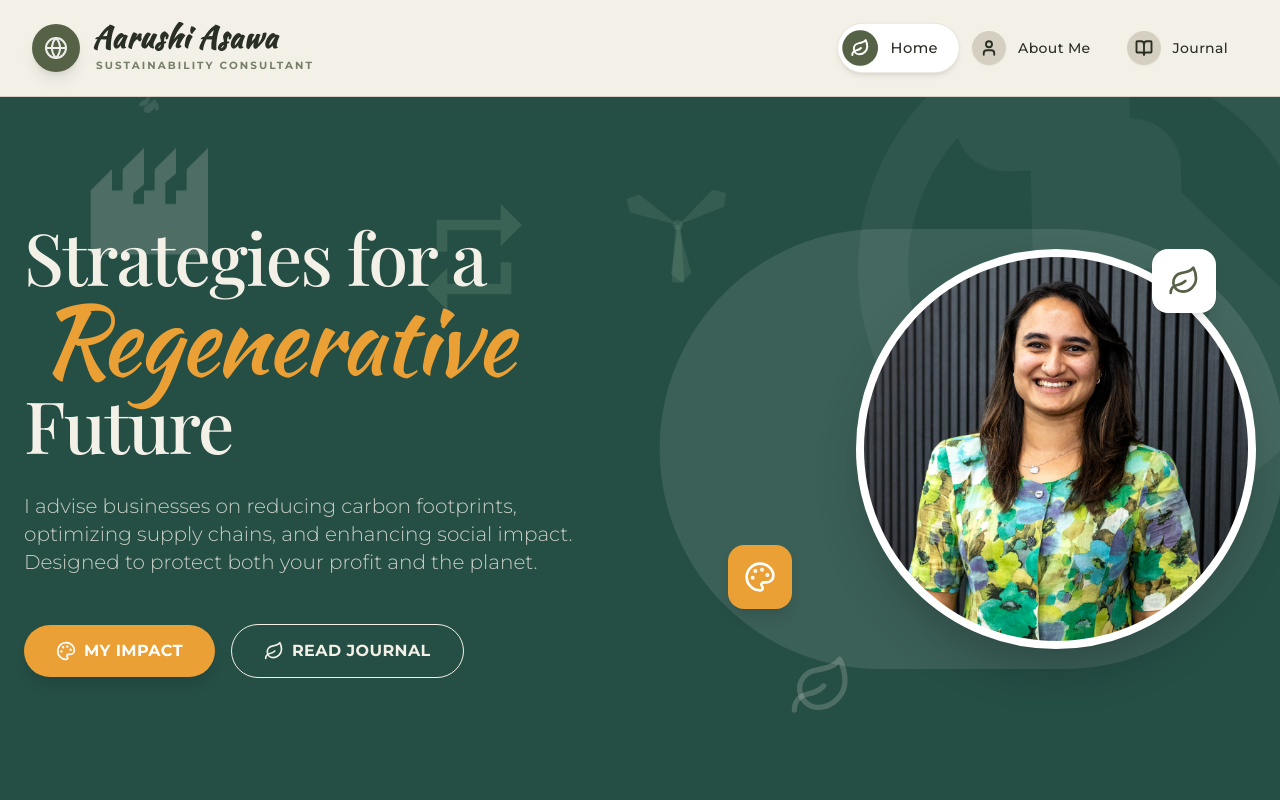
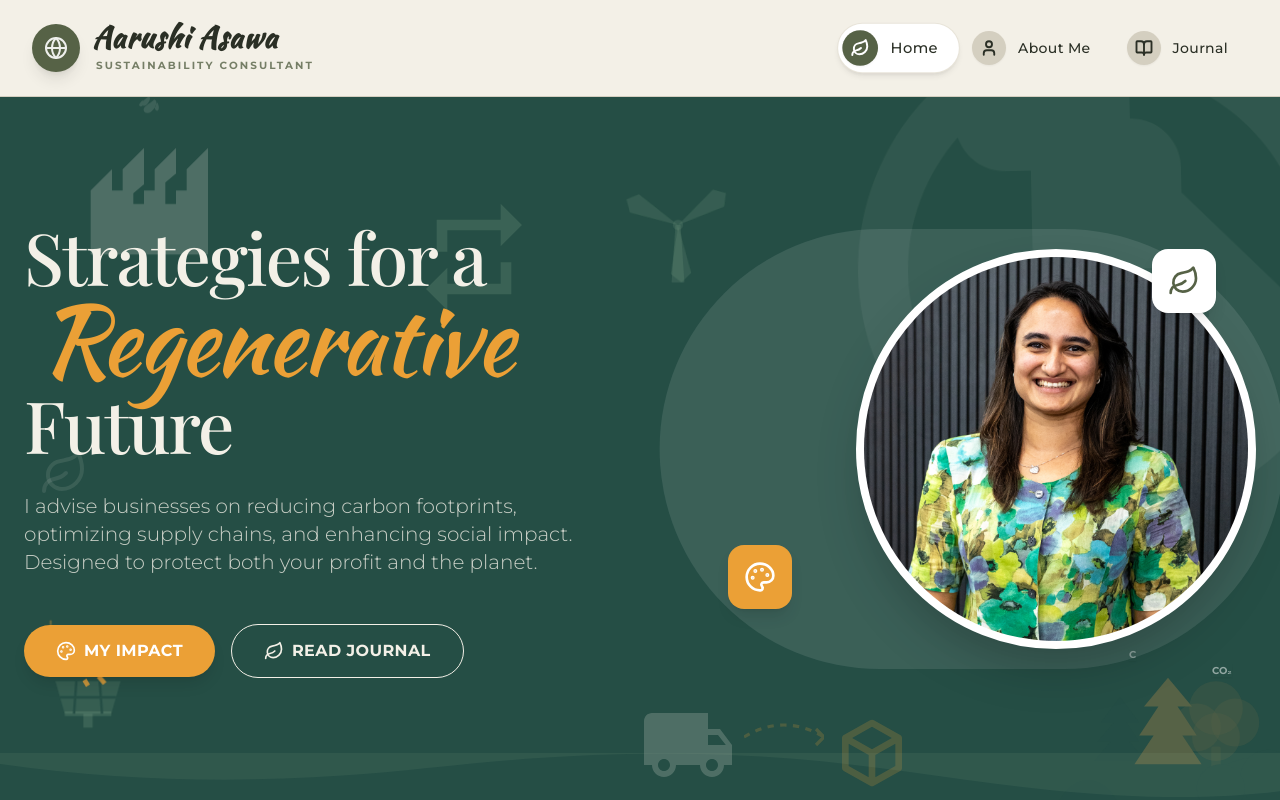
Before and after one commit to kothariprakhar/AarushiAsawa, a React (Vite) app: page / in a window 1280 px wide. Shown: the top 800 px of the page. Built offline with nearby package versions, Linux system fonts and the light colour scheme; a web font is replaced by a local one.

Commit message:
CSS modifications to Hero Section

```diff
--- a/components/Hero.tsx
+++ b/components/Hero.tsx
@@ -46,9 +46,6 @@ const ScrollReveal = ({ children, className = "", delay = 0 }: { children: React
 const Hero: React.FC<HeroProps> = ({ setView }) => {
   const [activeStep, setActiveStep] = useState(0);
 
-  // Auto-rotate steps every 5 seconds if user hasn't interacted recently (optional, maybe just manual for better UX)
-  // Let's keep it manual for "elite" feel - users like control.
-
   const steps = [
     {
         id: 0,
@@ -85,9 +82,12 @@ const Hero: React.FC<HeroProps> = ({ setView }) => {
   ];
 
   return (
-    <div className="bg-deep-green min-h-screen flex flex-col relative overflow-hidden transition-colors duration-500">
+    <div className="flex flex-col w-full">
 
-      {/* --- Playful Diagram Layer (Background) --- */}
+      {/* --- HERO SECTION (Green) --- */}
+      <div className="bg-deep-green min-h-[calc(100vh-6rem)] flex flex-col relative overflow-hidden">
+
+        {/* --- Playful Diagram Layer (Background) - SCOPED TO HERO SECTION --- */}
         <div className="absolute inset-0 pointer-events-none select-none overflow-hidden">
 
             {/* Top Right: The Earth (The Client) - Large Diagram style */}
@@ -128,7 +128,7 @@ const Hero: React.FC<HeroProps> = ({ setView }) => {
                 <div className="relative">
                     {/* Factory Icon */}
                     <svg className="w-24 h-24 md:w-32 md:h-32 text-earth-50" viewBox="0 0 24 24" fill="currentColor">
-                    <path d="M22 22H2V10l4-4v4h2V6l4-4v8h2V6l4-4v8h2V6l4-4v8h2V6l4-4v8h2V6l4-4v8h2V6l4-4v8h2V6l4-4v8h2V6l4-4v8h2V6l4-4v8h2V6l4-4v8h2V6l4-4v8h2V6l4-4v8h2V6l4-4v8h2V6l4-4v8h2V6l4-4v8h2V6l4-4v8h2V6l4-4v8h2V6l4-4v8h2V6l4-4v8h2V6l4-4v8h2V6l4-4v8h2V6l4-4v12h2v8zM12 12.5V8.8L10 10.5v2h2zm6 0V6.8l-2 1.7v4h2z" />
+                        <path d="M22 22H2V10l4-4v4h2V6l4-4v8h2V6l4-4v8h2V6l4-4v8h2V6l4-4v8h2V6l4-4v8h2V6l4-4v8h2V6l4-4v8h2V6l4-4v8h2V6l4-4v8h2V6l4-4v8h2V6l4-4v8h2V6l4-4v8h2V6l4-4v8h2V6l4-4v8h2V6l4-4v8h2V6l4-4v8h2V6l4-4v8h2V6l4-4v8h2V6l4-4v8h2V6l4-4v8h2V6l4-4v12h2v8zM12 12.5V8.8L10 10.5v2h2zm6 0V6.8l-2 1.7v4h2z" />
                     </svg>
                     {/* Smoke Footprints */}
                     <div className="absolute -top-10 left-12 text-earth-50/60 animate-bounce" style={{ animationDuration: '3s' }}>
@@ -140,7 +140,7 @@ const Hero: React.FC<HeroProps> = ({ setView }) => {
             </div>
 
             {/* ANIMATED SOLAR POWER (Bottom Left-ish) */}
-        <div className="absolute bottom-1/2 left-2 md:left-8 w-28 h-28 text-eco-light/20 animate-float-medium z-0 hidden md:block">
+            <div className="absolute bottom-16 left-2 md:left-8 w-28 h-28 text-eco-light/20 animate-float-medium z-0 hidden md:block">
                 <svg viewBox="0 0 24 24" fill="currentColor" className="w-full h-full overflow-visible">
                     {/* Sun */}
                     <circle cx="4" cy="4" r="3" className="text-mustard-500/50 animate-pulse" />
@@ -170,8 +170,8 @@ const Hero: React.FC<HeroProps> = ({ setView }) => {
                 </svg>
             </div>
 
-        {/* Bottom Left: Supply Chain Diagram */}
-        <div className="absolute bottom-32 left-8 md:bottom-20 md:left-32 opacity-20 flex items-end space-x-2 animate-float-medium z-0 scale-75 md:scale-100">
+            {/* Supply Chain Diagram (Truck) - Bottom Center (Hidden on Mobile) */}
+            <div className="absolute bottom-2 left-1/2 transform -translate-x-1/2 opacity-20 hidden md:flex items-end space-x-2 animate-float-medium z-0 scale-75 origin-bottom">
                 <svg className="w-24 h-24 text-earth-50" viewBox="0 0 24 24" fill="currentColor">
                     <path d="M20 8h-3V4H3c-1.1 0-2 .9-2 2v11h2c0 1.66 1.34 3 3 3s3-1.34 3-3h6c0 1.66 1.34 3 3 3s3-1.34 3-3h2v-5l-3-4zM6 18.5c-.83 0-1.5-.67-1.5-1.5s.67-1.5 1.5-1.5 1.5.67 1.5 1.5-.67 1.5-1.5 1.5zm13.5-9l1.96 2.5H17V9.5h2.5zm-1.5 9c-.83 0-1.5-.67-1.5-1.5s.67-1.5 1.5-1.5 1.5.67 1.5 1.5-.67 1.5-1.5 1.5z"/>
                 </svg>
@@ -184,55 +184,78 @@ const Hero: React.FC<HeroProps> = ({ setView }) => {
                 </svg>
             </div>
 
-        {/* CARBON SEQUESTRATION (Bottom Right) - REPOSITIONED HIGHER to avoid being covered by footer */}
-        <div className="absolute top-[65%] right-4 md:top-[60%] md:right-24 w-40 h-40 md:w-48 md:h-48 z-0">
+            {/* DENSE FOREST CARBON SEQUESTRATION (Bottom Right - Beautiful & Compact) */}
+            <div className="absolute bottom-0 right-0 w-72 h-48 z-0 pointer-events-none hidden md:block overflow-hidden">
                 <div className="relative w-full h-full">
-                {/* Trees - Increased opacity */}
-                <svg viewBox="0 0 24 24" fill="currentColor" className="w-full h-full text-eco-light/30">
-                    <path d="M10 21h4v-2h-4v2zm1-18L6 8h3v3h-3l5 6 5-6h-3V8h3l-5-5z" />
-                    <path d="M18 21h-2v-2h2v2zm-1-10l-3 3h2v2h-2l3.5 4 3.5-4h-2v-2h2l-3-3z" opacity="0.8" transform="translate(1,0)"/>
-                    {/* Roots Visualization */}
-                    <path d="M12 21 L12 23 M11 23 L13 23" stroke="currentColor" strokeWidth="1" opacity="0.5" />
+                     {/* Tree Group with varying opacity and depth */}
+
+                     {/* 1. Background Pine (Faded) */}
+                     <svg className="absolute bottom-0 right-32 w-16 h-36 text-deep-green/20" viewBox="0 0 100 100" fill="currentColor">
+                        <path d="M50 0 L20 40 H40 L15 70 H35 L10 100 H90 L65 70 H80 L60 40 H80 L50 0Z" />
                      </svg>
 
-                {/* Floating CO2 Molecules - Increased Visibility & Contrast */}
-                <div className="absolute -top-6 left-12 text-earth-50/70 text-sm font-bold animate-sequester">CO₂</div>
-                <div className="absolute -top-2 left-24 text-earth-50/60 text-xs font-bold animate-sequester" style={{animationDelay: '1.5s'}}>CO₂</div>
-                <div className="absolute top-4 left-8 text-earth-50/50 text-xs font-bold animate-sequester" style={{animationDelay: '3s'}}>C</div>
+                     {/* 2. Round Canopy Tree (Back Right) */}
+                     <svg className="absolute bottom-0 right-4 w-24 h-32 text-eco-green/30" viewBox="0 0 100 100" fill="currentColor">
+                          <rect x="45" y="60" width="10" height="40" rx="2" fill="currentColor" opacity="0.8"/>
+                          <circle cx="30" cy="40" r="25" />
+                          <circle cx="70" cy="35" r="25" />
+                          <circle cx="50" cy="20" r="28" />
+                          <circle cx="50" cy="50" r="25" />
+                     </svg>
+
+                     {/* 3. Main Detailed Pine (Mid Center) */}
+                     <svg className="absolute bottom-0 right-16 w-24 h-40 text-eco-green" viewBox="0 0 100 100" fill="currentColor">
+                        <path d="M50 5 L25 35 H40 L20 65 H35 L15 95 H85 L65 65 H80 L60 35 H75 L50 5Z" />
+                     </svg>
+
+                     {/* 4. Lush Foreground Bush (Right) */}
+                     <svg className="absolute -bottom-4 -right-4 w-28 h-24 text-deep-green" viewBox="0 0 100 100" fill="currentColor">
+                        <path d="M10 100 Q10 50 50 40 Q90 30 100 100 Z" />
+                        <circle cx="80" cy="60" r="30" />
+                        <circle cx="30" cy="70" r="25" />
+                     </svg>
+
+                     {/* 5. Small Foreground Shrub (Left) */}
+                     <svg className="absolute -bottom-2 right-40 w-16 h-16 text-deep-green/80" viewBox="0 0 100 100" fill="currentColor">
+                        <path d="M0 100 C 20 40 80 40 100 100 Z" />
+                     </svg>
+
+                     {/* CO2 Animation - Moving into the trees */}
+                     <div className="absolute top-4 right-24 animate-sequester" style={{animationDuration: '4s'}}>
+                        <span className="text-white/60 font-bold text-xs shadow-sm">CO₂</span>
+                     </div>
+                     <div className="absolute top-12 right-12 animate-sequester" style={{animationDuration: '5s', animationDelay: '1.2s'}}>
+                        <span className="text-white/50 font-bold text-[10px] shadow-sm">CO₂</span>
+                     </div>
+                     <div className="absolute top-8 right-36 animate-sequester" style={{animationDuration: '6s', animationDelay: '2.5s'}}>
+                        <span className="text-white/40 font-bold text-[10px] shadow-sm">C</span>
+                     </div>
                 </div>
             </div>
 
-        {/* Waves (Bottom Center) - Moved up slightly as well */}
-        <div className="absolute bottom-16 left-1/4 md:left-1/2 w-48 h-12 text-eco-light/30 animate-pulse z-0 hidden md:block">
-             <svg viewBox="0 0 24 24" fill="none" stroke="currentColor" strokeWidth="2" strokeLinecap="round" className="w-full h-full">
-                 <path d="M2 12c2.5-3 5-3 7.5 0s5 3 7.5 0 5-3 7.5 0" />
-                 <path d="M2 16c2.5-3 5-3 7.5 0s5 3 7.5 0 5-3 7.5 0" opacity="0.6" />
+            {/* Waves (Very Bottom) */}
+            <div className="absolute bottom-0 left-0 w-full h-12 text-eco-light/10 z-0">
+                 <svg viewBox="0 0 1200 120" preserveAspectRatio="none" className="w-full h-full fill-current">
+                    <path d="M321.39,56.44c58-10.79,114.16-30.13,172-41.86,82.39-16.72,168.19-17.73,250.45-.39C823.78,31,906.67,72,985.66,92.83c70.05,18.48,146.53,26.09,214.34,3V0H0V27.35A600.21,600.21,0,0,0,321.39,56.44Z" />
                  </svg>
             </div>
 
-        {/* Floating Leaves & Lightbulbs (Ideas) - Scattered */}
-         <div className="absolute top-1/4 right-1/3 text-earth-50/20 w-16 h-16 animate-spin-slow hidden md:block">
-            <Leaf size={64} />
+            {/* Floating Leaves - Moved to safe spots */}
+            <div className="absolute top-1/2 left-10 text-earth-50/10 w-12 h-12 animate-spin-slow hidden md:block">
+                <Leaf size={48} />
             </div>
-         <div className="absolute bottom-1/3 right-1/4 text-mustard-500/20 w-16 h-16 animate-float-fast hidden md:block">
-            <svg className="w-full h-full" viewBox="0 0 24 24" fill="currentColor">
-                 <path d="M9 21c0 .55.45 1 1 1h4c.55 0 1-.45 1-1v-1H9v1zm3-19C8.14 2 5 5.14 5 9c0 2.38 1.19 4.47 3 5.74V17c0 .55.45 1 1 1h6c.55 0 1-.45 1-1v-2.26c1.81-1.27 3-3.36 3-5.74 0-3.86-3.14-7-7-7zm2.85 11.1l-.85.6V17h-4v-2.3l-.85-.6C7.8 12.16 7 10.63 7 9c0-2.76 2.24-5 5-5s5 2.24 5 5c0 1.63-.8 3.16-2.15 4.1z"/>
-            </svg>
-         </div>
-
         </div>
 
         {/* Main Hero Content */}
-      <div className="min-h-[calc(100vh-6rem)] flex items-center z-10 relative">
+        <div className="flex-grow flex items-center z-10 relative">
             <div className="max-w-7xl mx-auto px-6 w-full py-12 lg:py-20">
             <div className="grid grid-cols-1 lg:grid-cols-2 gap-12 lg:gap-24 items-center">
 
                 {/* Left Column: Text */}
                 <ScrollReveal>
-              <div className="space-y-8 text-center lg:text-left">
+                <div className="space-y-8 text-center lg:text-left relative z-20">
                     <h1 className="text-5xl sm:text-6xl lg:text-7xl font-serif font-medium text-earth-50 leading-[1.1] tracking-tight relative">
                     <span className="relative z-10">Strategies for a</span> <br/>
-                  {/* Changed to Script font to match 'living' in the reference image */}
                     <span className="font-script text-mustard-500 relative z-10 text-6xl lg:text-8xl ml-4">Regenerative</span> <br/>
                     <span className="relative z-10">Future</span>
                     </h1>
@@ -242,7 +265,6 @@ const Hero: React.FC<HeroProps> = ({ setView }) => {
                     </p>
 
                     <div className="flex flex-col sm:flex-row items-center justify-center lg:justify-start gap-4 pt-4">
-                  {/* Mustard Button */}
                     <button
                         onClick={() => setView(ViewState.ABOUT)}
                         className="px-8 py-3.5 bg-mustard-500 text-white font-sans font-bold tracking-wide rounded-full shadow-lg hover:bg-yellow-600 transition-all hover:scale-105 flex items-center space-x-2 z-20"
@@ -251,7 +273,6 @@ const Hero: React.FC<HeroProps> = ({ setView }) => {
                         <span>MY IMPACT</span>
                     </button>
 
-                  {/* Outline Button - Updated for Dark Theme */}
                     <button
                         onClick={() => setView(ViewState.BLOG)}
                         className="px-8 py-3.5 bg-transparent border border-earth-50 text-earth-50 font-sans font-bold tracking-wide rounded-full hover:bg-earth-50 hover:text-deep-green transition-all flex items-center space-x-2 z-20"
@@ -278,7 +299,7 @@ const Hero: React.FC<HeroProps> = ({ setView }) => {
                     />
                 </div>
 
-               {/* Decorative Floating Elements attached to the image */}
+                {/* Decorative Floating Elements attached to the image - Kept close to image but ensured Z-index is high */}
                 <div className="absolute top-0 right-10 bg-white p-4 rounded-2xl shadow-lg animate-float-slow z-20 hidden sm:block rotate-6">
                     <Leaf size={32} className="text-eco-green" />
                 </div>
@@ -292,6 +313,8 @@ const Hero: React.FC<HeroProps> = ({ setView }) => {
                 </ScrollReveal>
             </div>
             </div>
+        </div>
+
       </div>
 
       {/* NEW FOOTER SECTION: Multidisciplinary Edge */}
```
Lines whose indentation alone changed are shown as unchanged.
